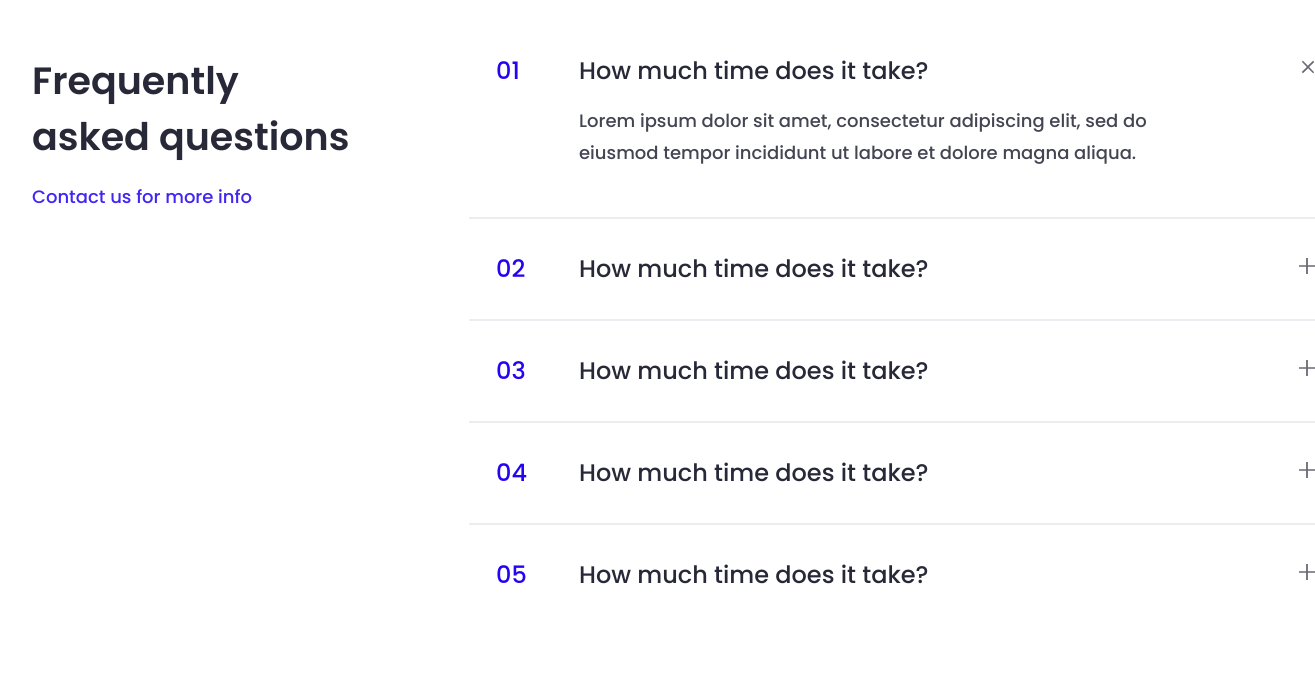
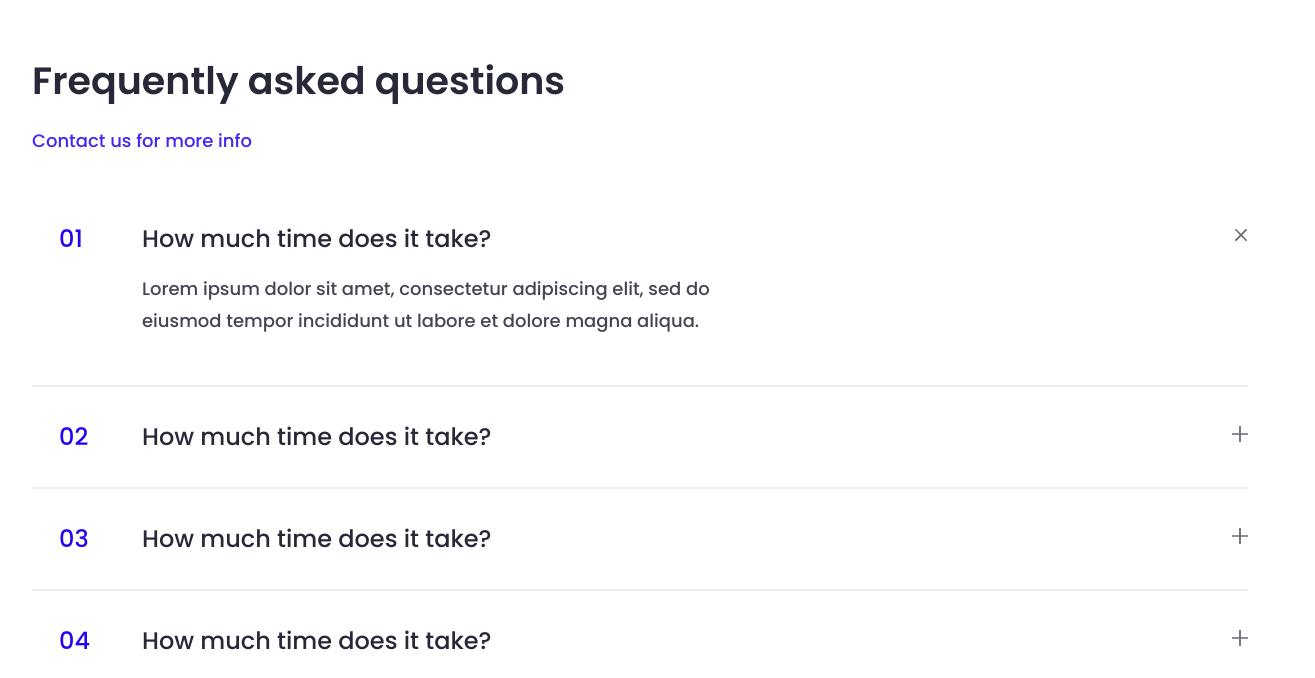
Before and after one commit to splinter000/FINSWEET, a plain HTML site: page index.html in a window 1280 px wide. Shown: the part 2967-3645 px from the top of the page, 1315 px wide, since content can reach past the window. Drawn offline with nearby package versions, Linux system fonts and the light colour scheme.

Commit message:
All except email form

```diff
--- a/scss/main.scss
+++ b/scss/main.scss
@@ -749,6 +749,14 @@ table {
     grid-template-columns: 328px 846px;
     column-gap: 109px;
 
+    @include onlylarge(1300px){
+        grid-template-columns: 1fr;
+        row-gap: 64px;
+    }
+    @include onlylarge(600px){
+        padding: 80px 0;
+    }
+
     .left-side {
         h3 {
             font-weight: 600;
@@ -774,6 +782,11 @@ table {
             margin-bottom: 32px;
             padding-bottom: 16px;
 
+            @include onlylarge(768px){
+                grid-template-columns: 10% 65% 10%;
+                column-gap: 5%;
+            }
+
             &:last-child {
                 border-bottom: none;
             }
@@ -793,6 +806,9 @@ table {
                 font-size: 24px;
                 line-height: 150%;
                 color: #2405f2;
+                @include onlylarge(500px){
+                    margin-left: 0px;
+                }
             }
 
             .question-info {
@@ -802,6 +818,9 @@ table {
                     line-height: 150%;
                     color: #282938;
                     margin-bottom: 16px;
+                    @include onlylarge(600px){
+                        font-size: 20px;
+                    }
                 }
 
                 p {
@@ -825,12 +844,25 @@ footer{
     background-color: #1c1e53;
     padding-top: 100px;
     font-family: "Poppins";
+    @include onlylarge (600px){
+        padding-top: 60px;
+    }
 
     .container-social{
         display: grid;
         grid-template-columns: 517px 1fr;
         grid-template-rows: 206px 95px;
         column-gap: 142px;
+
+        @include onlylarge (1024px){
+            grid-template-columns: 450px 1fr;
+            column-gap: 42px;
+        }
+        @include onlylarge (768px){
+            grid-template-columns: 1fr;
+            grid-template-rows: 130px;
+            row-gap: 40px;
+        }
 
         .info{
 
@@ -847,11 +879,20 @@ footer{
                 line-height: 175%;
                 color: rgba(255, 255, 255, 0.8);
                 padding-right: 118px;
+
+                @include onlylarge (420px){
+                    padding-right: 0px;
+                }
             }
         }
 
         .social{
             padding-right: 350px;
+
+            @include onlylarge (1300px){
+                padding-right: 0px;
+            }
+
             h3{
                 font-weight: 600;
                 font-size: 48px;
@@ -880,6 +921,9 @@ footer{
             padding-top: 18px;
             padding-left: 37px;
             display: flex;
+            @include onlylarge (420px){
+                display: block;
+            }
 
             .contact-email{
                 margin-right: 29px;
@@ -941,6 +985,9 @@ footer{
                 ul{
                     display: flex;
 
+                    @include onlylarge(1100px){
+                        display: none;
+                    }
 
                     li{
                         a{
```
Also changed, not shown: scss/main.css, 1 other file.
